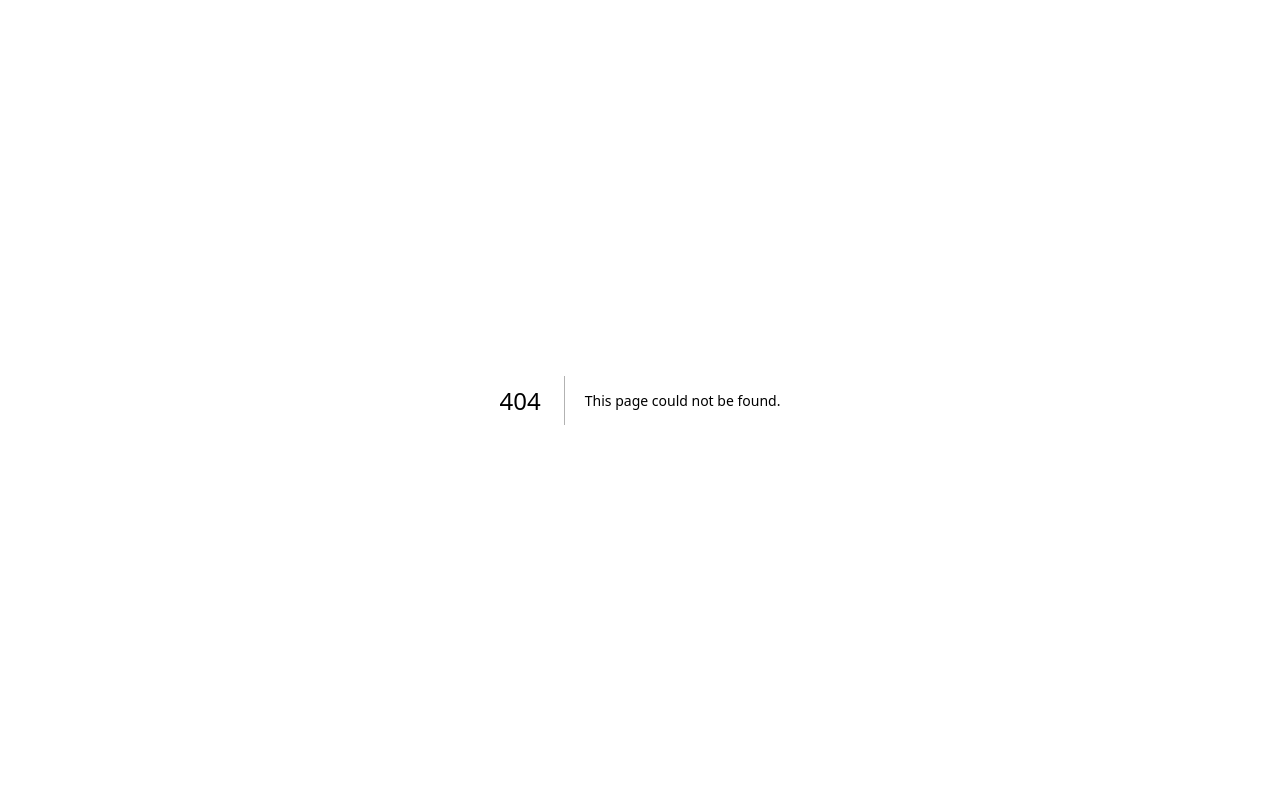
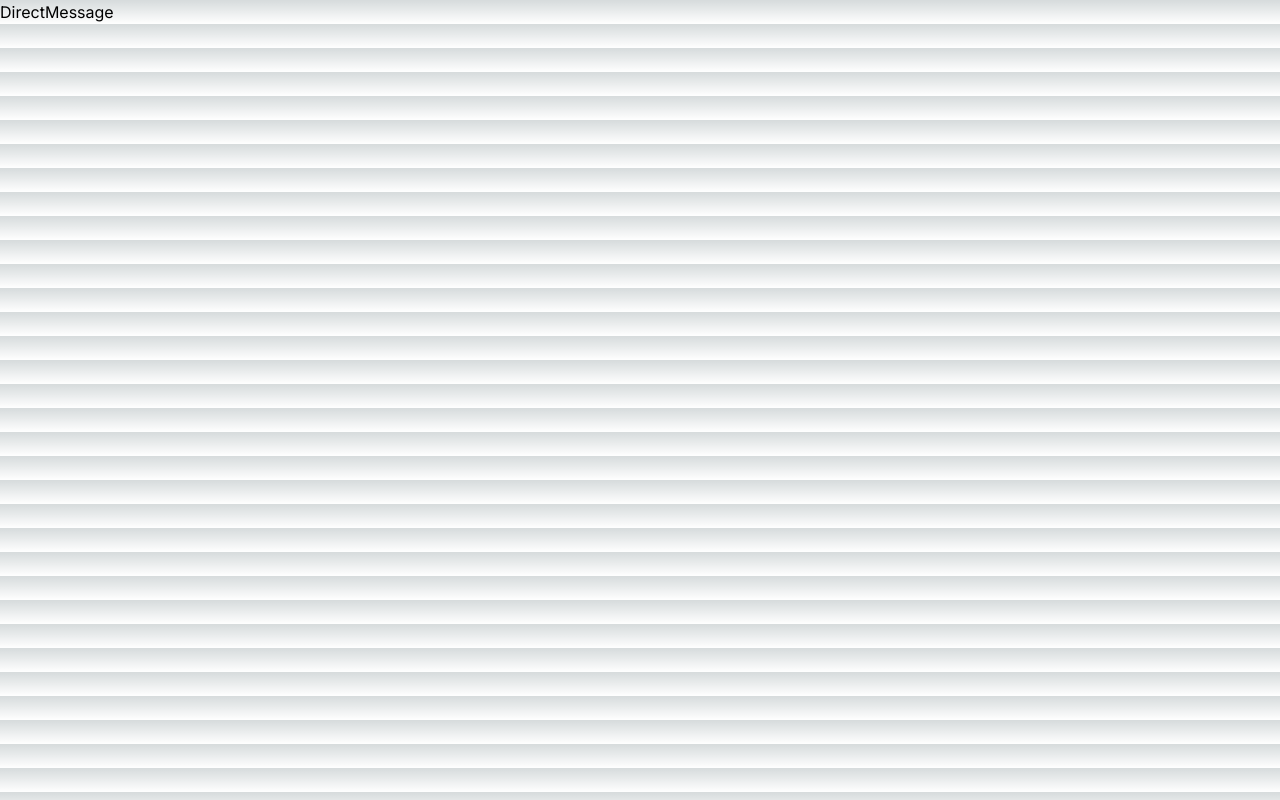
Before and after one commit to hhkimmm9/soop-sok, a Next.js app: page /user/direct-messages/1 in a window 1280 px wide. Before the commit this address had no page. Built offline with nearby package versions, Linux system fonts and the light colour scheme.

Commit message:
Create 'direct-message' page.

```diff
--- /dev/null
+++ b/app/(pages)/user/direct-messages/[id]/page.tsx
@@ -0,0 +1,9 @@
+import React from 'react'
+
+const DirectMessage = () => {
+  return (
+    <div>DirectMessage</div>
+  )
+}
+
+export default DirectMessage
```
